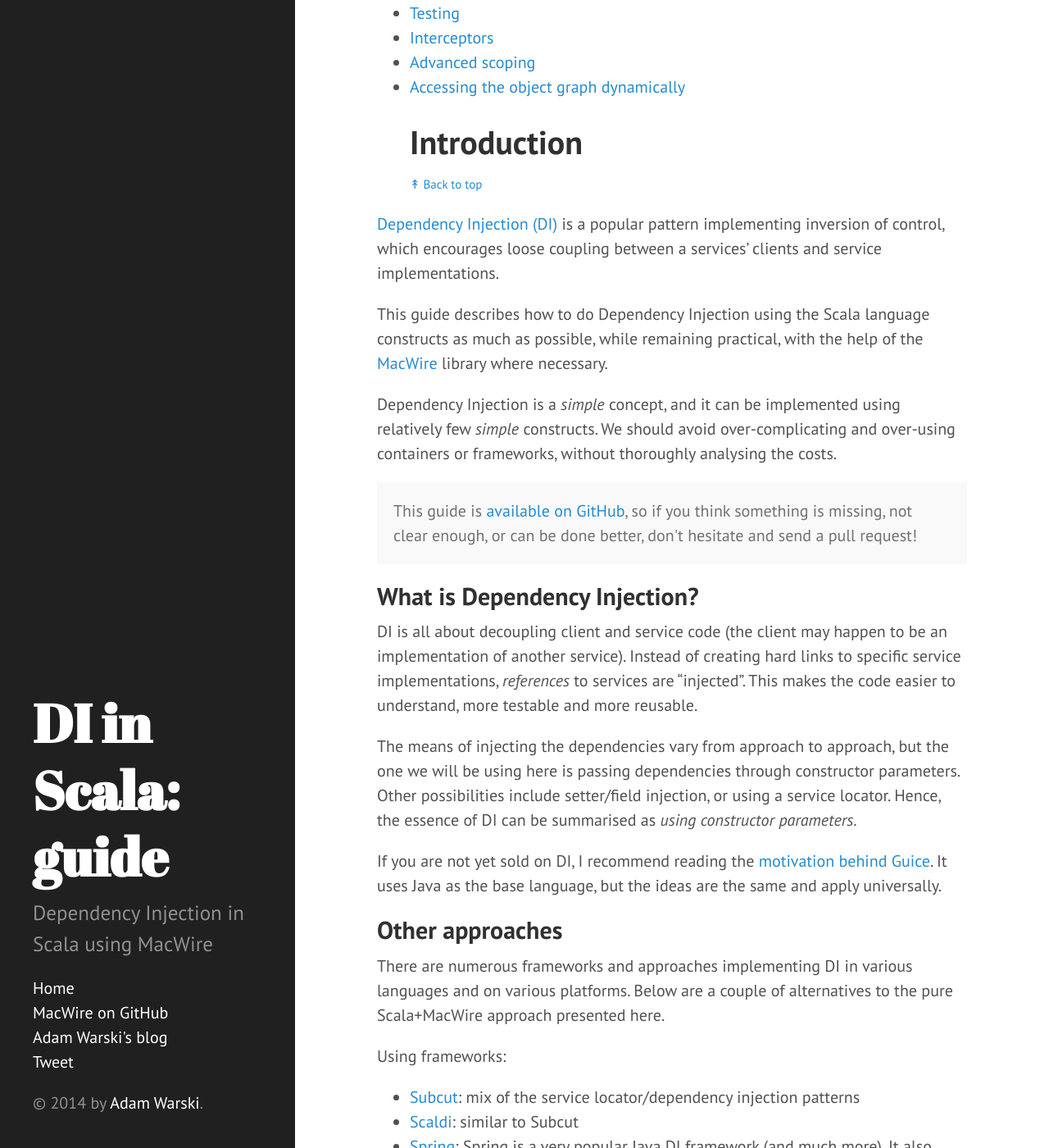
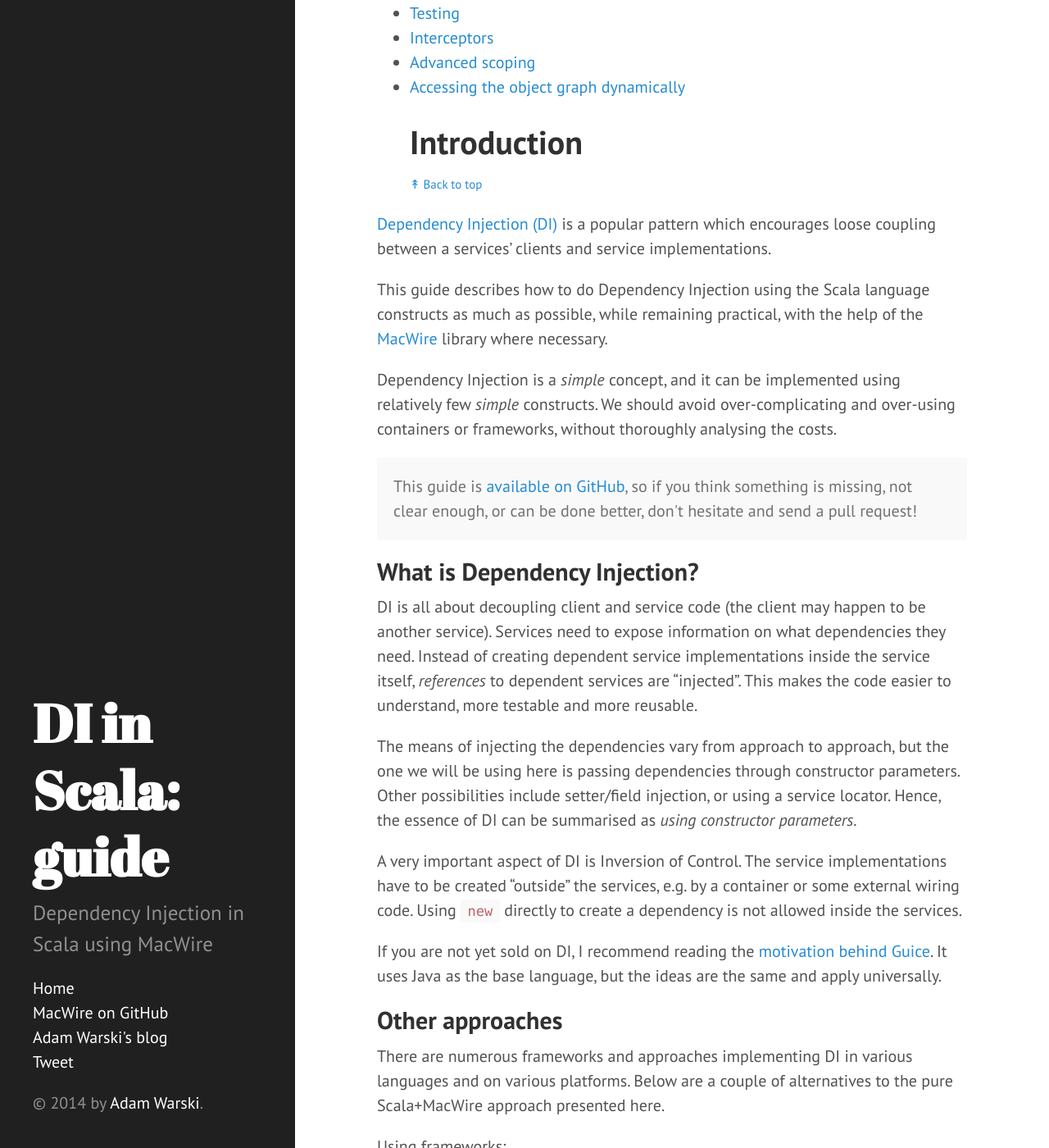
Before and after one commit to di-in-scala/di-in-scala.github.io-sources, a Jekyll site: the page built from index.md, in a window 1280 px wide and 1400 px high, scrolled down 346 px. Shown: the whole window at 82% size. Built offline with Jekyll 4.4.1, drawn with Linux system fonts in a browser that asks for light colours; Markdown is read by kramdown in place of the engine named in the settings; comment, search, counter and statistics services are not loaded; some of the changed text lies outside the part shown.

Commit message:
Small intro changes

```diff
--- a/_includes/introduction.md
+++ b/_includes/introduction.md
@@ -1,5 +1,5 @@
 
-[Dependency Injection (DI)](http://en.wikipedia.org/wiki/Dependency_injection) is a popular pattern implementing inversion of control, which encourages loose coupling between a services’ clients and service implementations.
+[Dependency Injection (DI)](http://en.wikipedia.org/wiki/Dependency_injection) is a popular pattern which encourages loose coupling between a services’ clients and service implementations.
 
 This guide describes how to do Dependency Injection using the Scala language constructs as much as possible, while remaining practical, with the help of the [MacWire](https://github.com/adamw/macwire) library where necessary.
 
@@ -11,9 +11,11 @@ Dependency Injection is a *simple* concept, and it can be implemented using rela
 
 ## What is Dependency Injection?
 
-DI is all about decoupling client and service code (the client may happen to be an implementation of another service). Instead of creating hard links to specific service implementations, *references* to services are "injected". This makes the code easier to understand, more testable and more reusable.
+DI is all about decoupling client and service code (the client may happen to be another service). Services need to expose information on what dependencies they need. Instead of creating dependent service implementations inside the service itself, *references* to dependent services are "injected". This makes the code easier to understand, more testable and more reusable.
 
 The means of injecting the dependencies vary from approach to approach, but the one we will be using here is passing dependencies through constructor parameters. Other possibilities include setter/field injection, or using a service locator. Hence, the essence of DI can be summarised as *using constructor parameters*.
+
+A very important aspect of DI is Inversion of Control. The service implementations have to be created "outside" the services, e.g. by a container or some external wiring code. Using `new` directly to create a dependency is not allowed inside the services.
 
 If you are not yet sold on DI, I recommend reading the [motivation behind Guice](https://github.com/google/guice/wiki/Motivation). It uses Java as the base language, but the ideas are the same and apply universally.
 
--- a/_includes/manual.md
+++ b/_includes/manual.md
@@ -31,7 +31,7 @@ object TrainStation extends App {
 
 The first advantage of the approach presented above is type-safety: the dependency resolution is done at compile-time, so you can be sure that all dependencies are met.
 
-No run-time reflection is needed, which has a slight startup-time benefit (no need to scan the classpath), but also removes a lot of "magic" from the code. We are only using plain Scala, and constructor parameters. It is possible to navigate to the place where the instance is created. The process of creating the object graph is clear. The application is also simple to use, and can be easily packaged e.g. as a fat-jar. No containers to start, no frameworks to fight against.
+No run-time reflection is needed, which has a slight startup-time benefit (no need to scan the classpath), but also removes a lot of "magic" from the code. There are no annotations to scan for. We are only using plain Scala, and constructor parameters. It is possible to navigate to the place where the instance is created. The process of creating the object graph is clear. The application is also simple to use, and can be easily packaged e.g. as a fat-jar. No containers to start, no frameworks to fight against.
 
 If creating an instance of some object is complex, or choosing an implementation depends on some configuration, thanks to the flexibility of manual DI, we can easily run arbitrary code which should compute the dependency to use.
 
```
